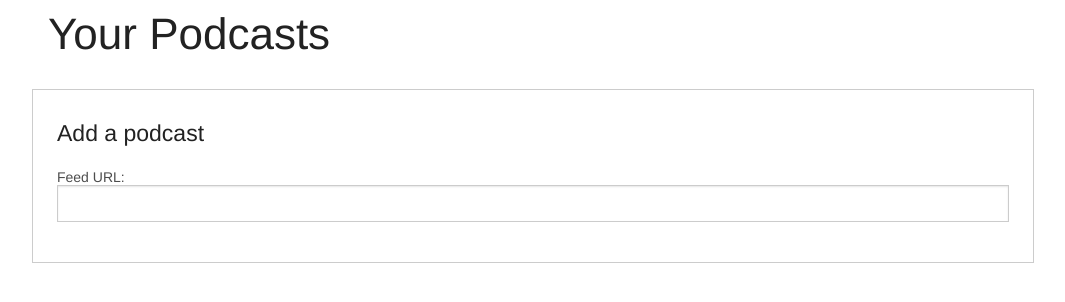
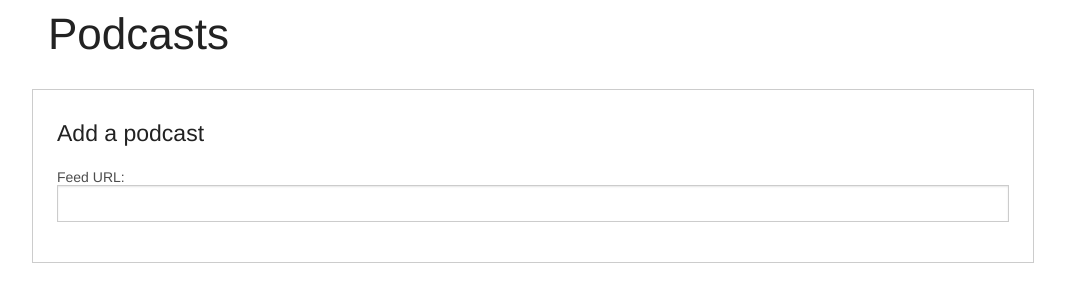
Before and after one commit to invig/triangles-web, a CakePHP app: the page made by app/View/Podcasts/index.ctp in a window 1280 px wide. Shown: the part 45-347 px from the top of the page, without its empty margins (107-1172 px from the left). Run offline with PHP 8.4 and a stand-in for CakePHP, Linux system fonts and the light colour scheme; the template is opened without the code that fills it, so the values that code supplies are empty; form fields are guessed from the names that the template uses; some libraries are stand-ins or nearby versions.

Commit message:
Fix podcasts section title

```diff
--- a/app/View/Podcasts/index.ctp
+++ b/app/View/Podcasts/index.ctp
@@ -15,7 +15,7 @@
 </div>
 <?php endif; ?>
 <div class="row">
-	<div class="small-4 columns"><h1>Your Podcasts</h1></div>
+	<div class="small-12 columns"><h1>Podcasts</h1></div>
 </div>
 <div class="row">
 	<div class="small-11 columns small-centered" id="podcasts">
```
